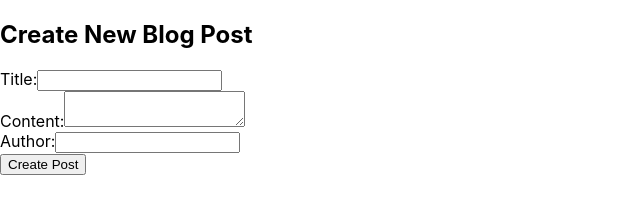
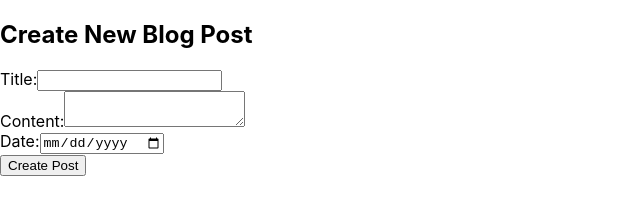
Before and after one commit to Terafora/project-exit-velocity-blog, a React (Create React App) app in the folder client/: page /create in a window 1280 px wide. Shown: the top 221 px of the page, without its empty margins (0-640 px from the left). Built offline with nearby package versions, Linux system fonts and the light colour scheme.

Commit message:
Correct author field to date

```diff
--- a/client/src/components/CreatePost.jsx
+++ b/client/src/components/CreatePost.jsx
@@ -6,7 +6,7 @@ const CreatePost = () => {
   const [formData, setFormData] = useState({
     title: '',
     content: '',
-    author: ''
+    date: ''
   });
 
   const [error, setError] = useState('');
@@ -23,7 +23,7 @@ const CreatePost = () => {
   const handleSubmit = async (e) => {
     e.preventDefault();
 
-    if (!formData.title || !formData.content || !formData.author) {
+    if (!formData.title || !formData.content || !formData.date) {
       setError('Please fill out all fields.');
       return;
     }
@@ -64,12 +64,12 @@ const CreatePost = () => {
           />
         </div>
         <div>
-          <label htmlFor="author">Author:</label>
+          <label htmlFor="date">Date:</label>
           <input
-            type="text"
-            id="author"
-            name="author"
-            value={formData.author}
+            type="date"
+            id="date"
+            name="date"
+            value={formData.date}
             onChange={handleChange}
           />
         </div>
```
